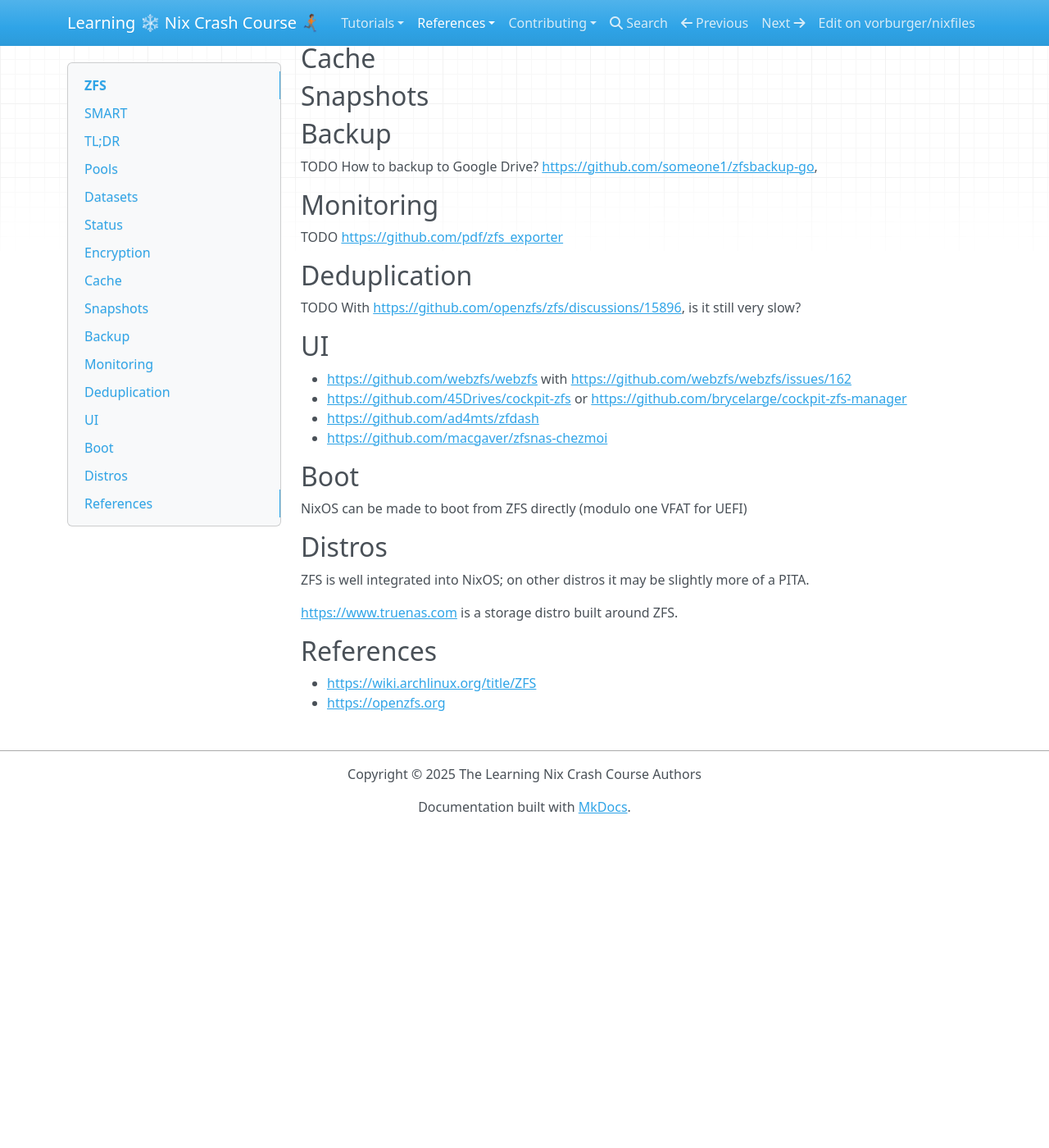
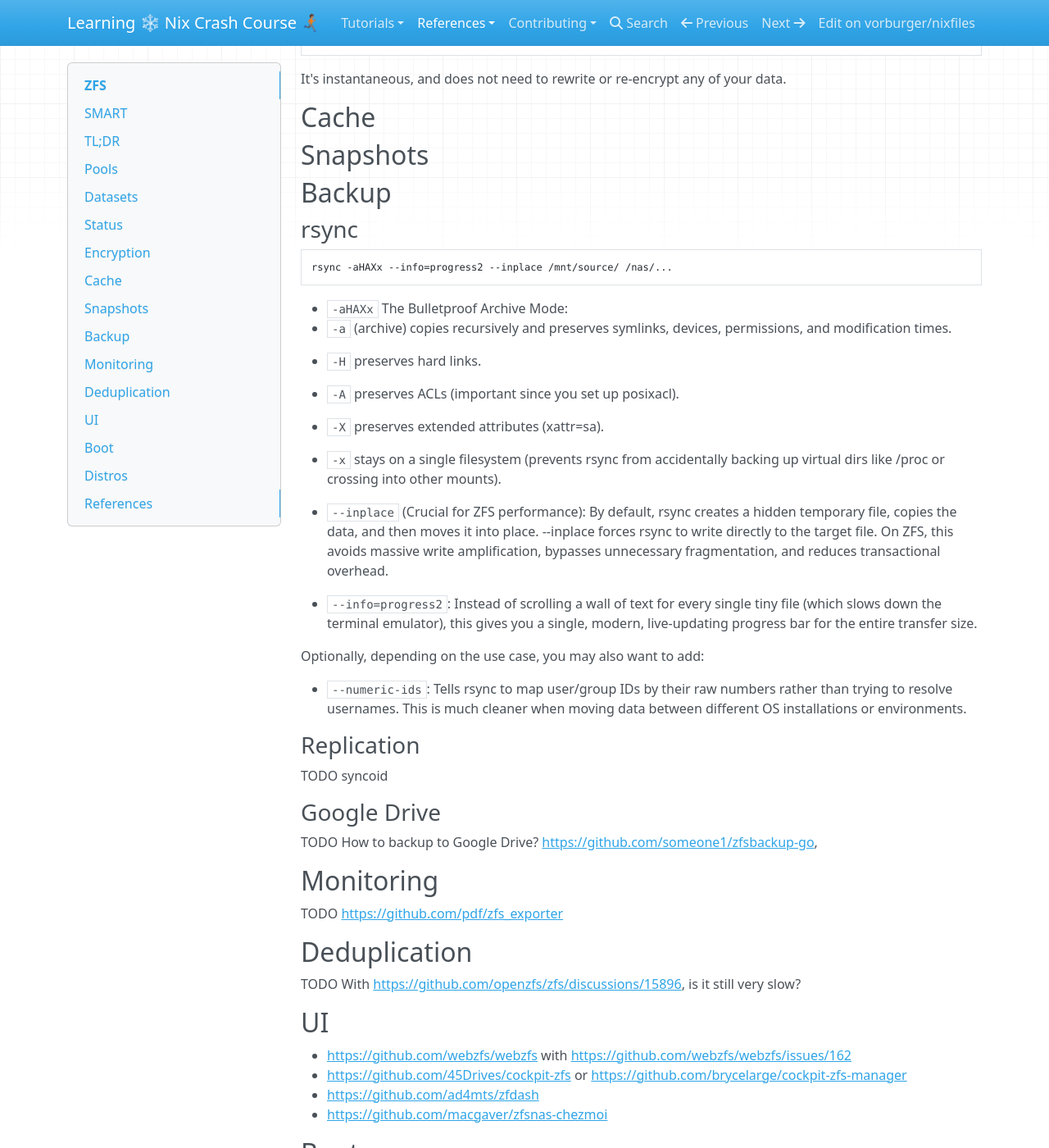
Before and after one commit to vorburger/nixfiles, an MkDocs documentation site: the page built from docs/docs/reference/zfs.md, in a window 1280 px wide and 1400 px high, scrolled down 1734 px. Shown: the whole window at 82% size. Built offline with MkDocs 1.6.1, drawn with Linux system fonts in a browser that asks for light colours; nearby versions of some CDN libraries; before the commit the page ends 2746 px from its top, so only the background shows below that; some of the changed text lies outside the part shown.

Commit message:
docs: ZFS rsync + ToDo

```diff
--- a/docs/docs/reference/zfs.md
+++ b/docs/docs/reference/zfs.md
@@ -27,6 +27,10 @@ TODO https://github.com/AnalogJ/scrutiny
       /dev/disk/by-id/ata-ST8000AS0002-1NA17Z_Z840N805
 
     sudo zfs create -o mountpoint=/nas pool8/nas
+
+    sudo mkdir /nas/vorburger
+    sudo chown vorburger:vorburger /nas/vorburger
+    echo "hello, world" >/nas/vorburger/hello.txt
 
 ## Pools
 
@@ -80,6 +84,35 @@ It's instantaneous, and does not need to rewrite or re-encrypt any of your data.
 
 ## Backup
 
+### rsync
+
+    rsync -aHAXx --info=progress2 --inplace /mnt/source/ /nas/...
+
+- `-aHAXx` The Bulletproof Archive Mode:
+  - `-a` (archive) copies recursively and preserves symlinks, devices, permissions, and modification times.
+
+  - `-H` preserves hard links.
+
+  - `-A` preserves ACLs (important since you set up posixacl).
+
+  - `-X` preserves extended attributes (xattr=sa).
+
+  - `-x` stays on a single filesystem (prevents rsync from accidentally backing up virtual dirs like /proc or crossing into other mounts).
+
+  - `--inplace` (Crucial for ZFS performance): By default, rsync creates a hidden temporary file, copies the data, and then moves it into place. --inplace forces rsync to write directly to the target file. On ZFS, this avoids massive write amplification, bypasses unnecessary fragmentation, and reduces transactional overhead.
+
+  - `--info=progress2`: Instead of scrolling a wall of text for every single tiny file (which slows down the terminal emulator), this gives you a single, modern, live-updating progress bar for the entire transfer size.
+
+Optionally, depending on the use case, you may also want to add:
+
+- `--numeric-ids`: Tells rsync to map user/group IDs by their raw numbers rather than trying to resolve usernames. This is much cleaner when moving data between different OS installations or environments.
+
+### Replication
+
+TODO syncoid
+
+### Google Drive
+
 TODO How to backup to Google Drive? https://github.com/someone1/zfsbackup-go,
 
 ## Monitoring
```
Also changed, not shown: ToDo.md (+27 -10 lines).
